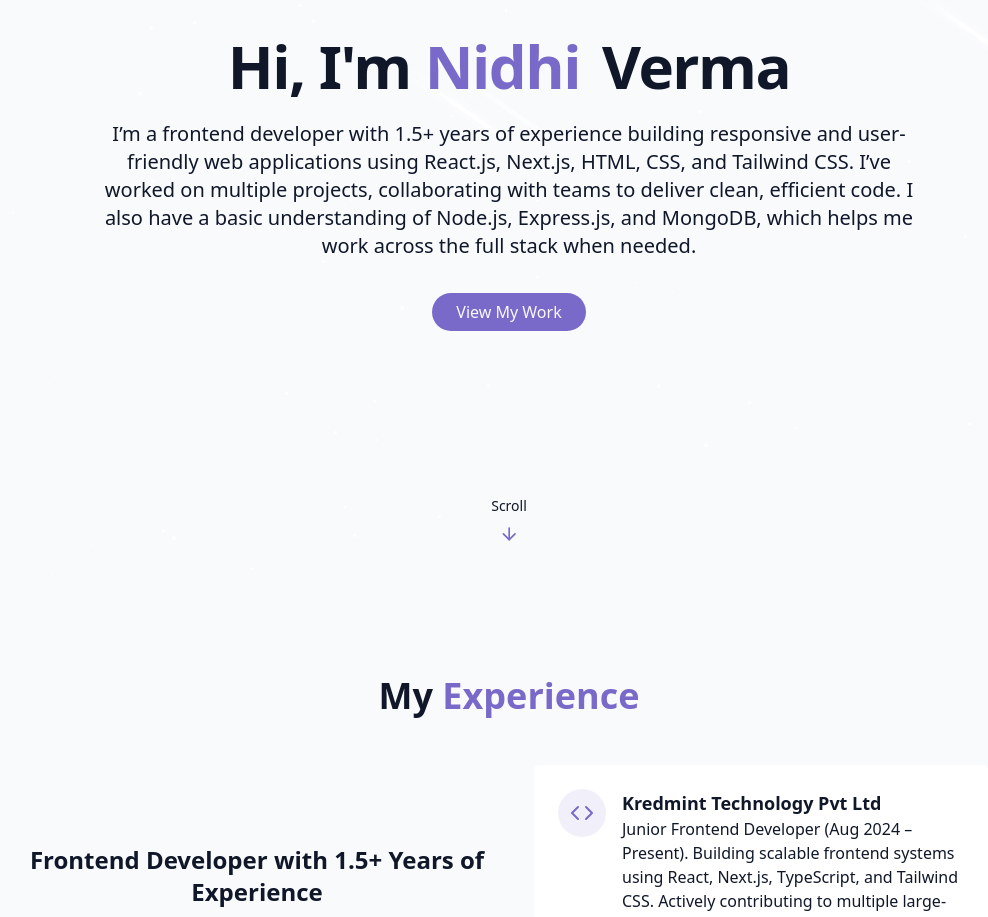
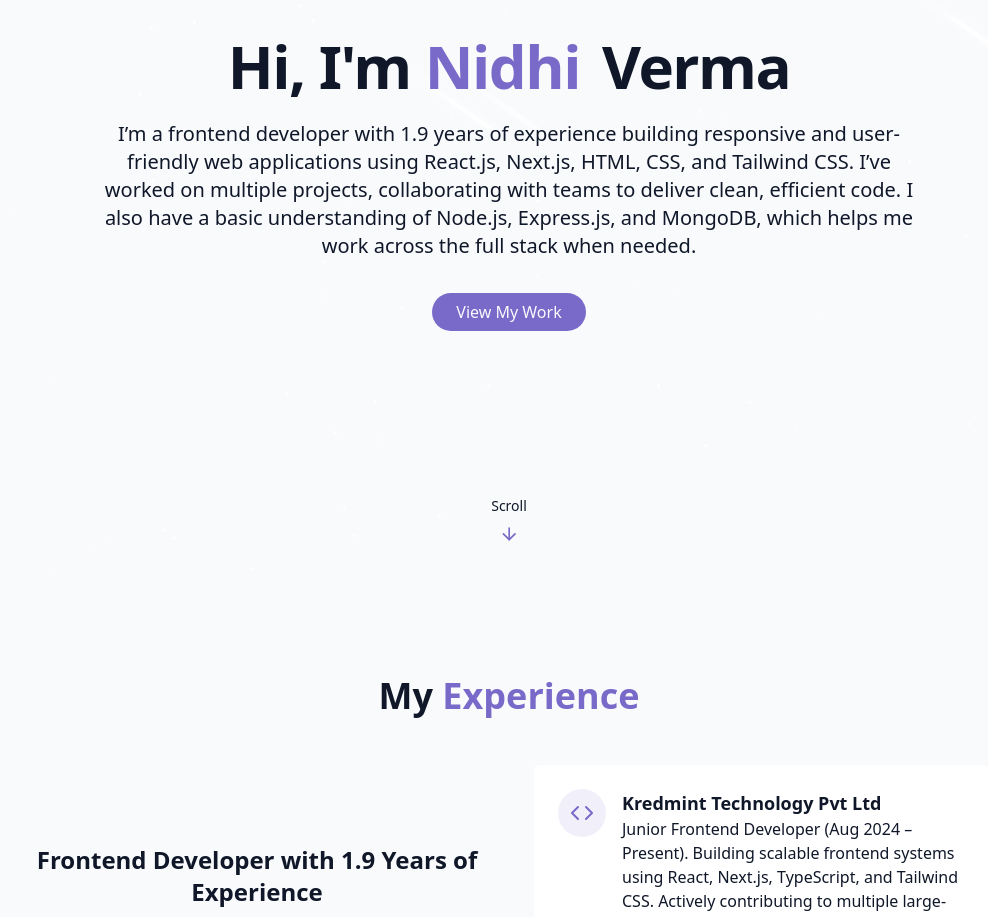
Before and after one commit to nidhi3108/my-portfolio-website, a React (Vite) app: page / in a window 1280 px wide. Shown: the part 220-1137 px from the top of the page, without its empty margins (131-1119 px from the left). Built offline with nearby package versions, Linux system fonts and the light colour scheme.

Commit message:
change skill and exp

```diff
--- a/src/components/AboutSection.jsx
+++ b/src/components/AboutSection.jsx
@@ -12,7 +12,7 @@ export const AboutSection = () => {
         <div className="grid grid-cols-1 md:grid-cols-2 gap-12 items-center">
           <div className="space-y-6">
             <h3 className="text-2xl font-semibold">
-              Frontend Developer with 1.5+ Years of Experience
+              Frontend Developer with 1.9 Years of Experience
             </h3>
 
             <p className="text-muted-foreground">
--- a/src/components/HeroSection.jsx
+++ b/src/components/HeroSection.jsx
@@ -21,7 +21,7 @@ export const HeroSection = () => {
           </h1>
 
           <p className="text-lg md:text-xl text-muted-foreground max-2-2xl mx-auto opacity-0 animate-fade-in-delay-3">
-          I’m a frontend developer with 1.5+ years of experience building responsive and user-friendly web applications using React.js, Next.js, HTML, CSS, and Tailwind CSS. I’ve worked on multiple projects, collaborating with teams to deliver clean, efficient code. I also have a basic understanding of Node.js, Express.js, and MongoDB, which helps me work across the full stack when needed.
+          I’m a frontend developer with 1.9 years of experience building responsive and user-friendly web applications using React.js, Next.js, HTML, CSS, and Tailwind CSS. I’ve worked on multiple projects, collaborating with teams to deliver clean, efficient code. I also have a basic understanding of Node.js, Express.js, and MongoDB, which helps me work across the full stack when needed.
           </p>
 
           <div className="pt-4 opacity-0 animate-fade-in-delay-4">
```
